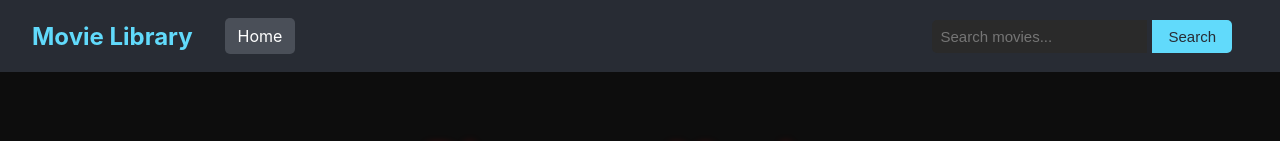
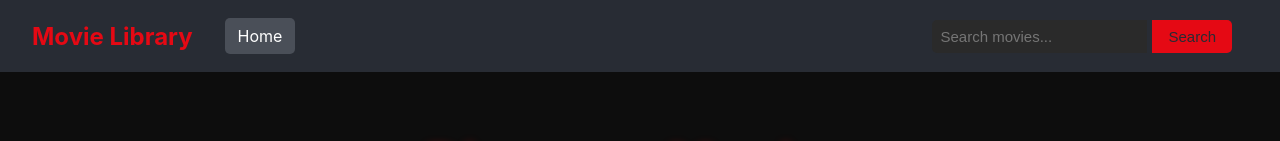
Before and after one commit to arb1465/movie-library, a React (Vite) app: page / in a window 1280 px wide. Shown: the top 141 px of the page. Built offline with nearby package versions, Linux system fonts and the light colour scheme; no server answers.

Commit message:
update css-3

```diff
--- a/src/styles/Navbar.css
+++ b/src/styles/Navbar.css
@@ -16,7 +16,7 @@
 }
 
 .navbar-brand {
-  color: #61dafb;
+  color: #e50914;
   font-size: 1.5rem;
   font-weight: bold;
   text-decoration: none;
@@ -62,7 +62,7 @@
 .search-form button {
   padding: 0.5rem 1rem;
   border: none;
-  background-color: #61dafb;
+  background-color: #e50914;
   color: #282c34;
   border-radius: 0 5px 5px 0;
   cursor: pointer;
@@ -70,7 +70,7 @@
 }
 
 .search-form button:hover {
-  background-color: #4ac1e2;
+  background-color: #e50914;
 }
 /* No need for separate login/logout button styles here, as GoogleLoginButton handles its own */
 
@@ -87,7 +87,7 @@
 }
 
 .brand a {
-    color: #e50914; /* Netflix red */
+    color: #e50914;
     font-size: 28px;
     font-weight: bold;
     text-decoration: none;
@@ -176,7 +176,7 @@
 }
 
 .search-button {
-    background-color: #007bff; /* Example blue, or match your brand */
+    background-color: #e50914; /* Example blue, or match your brand */
     color: #fff;
     border: none;
     padding: 8px 15px;
@@ -187,7 +187,7 @@
 }
 
 .search-button:hover {
-    background-color: #0056b3;
+    background-color: #dc3545;
 }
 
 .user-info {
```
